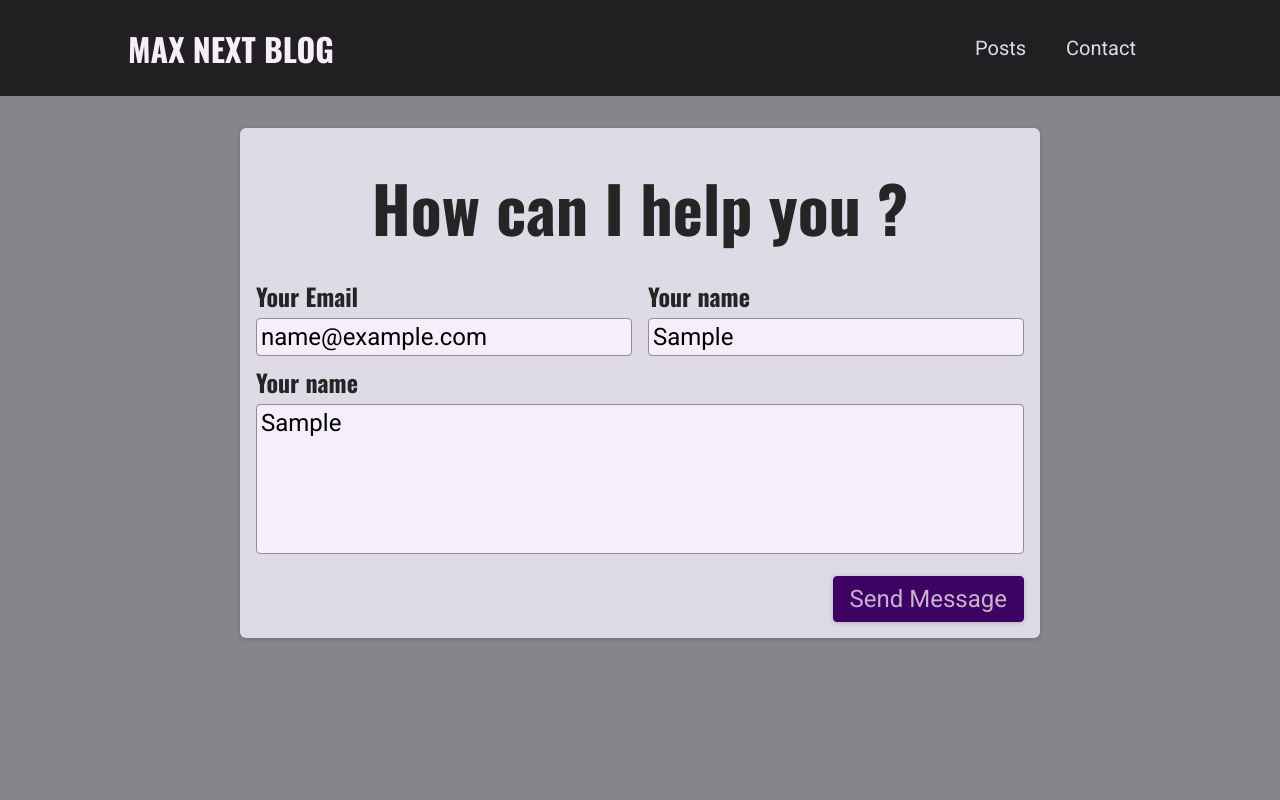
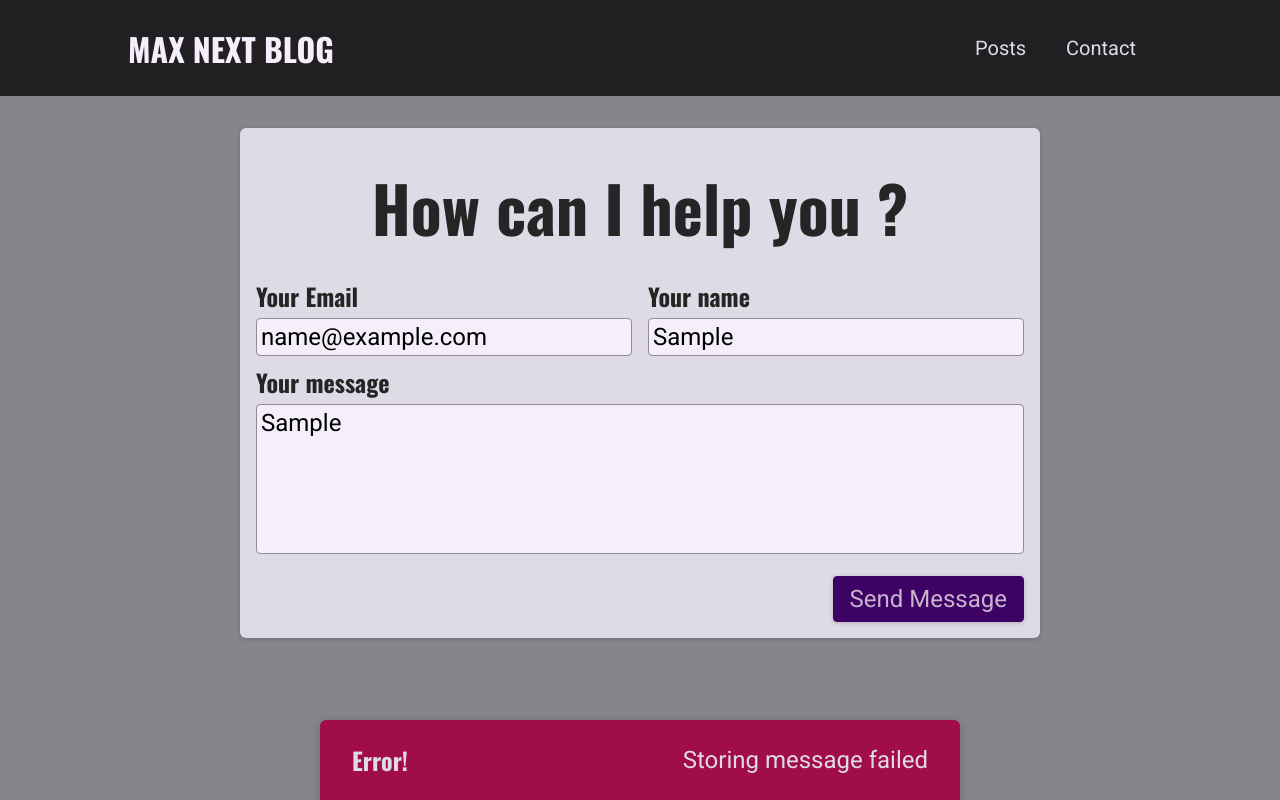
Before and after one commit to sanjaya1996/nextjs-blog, a Next.js app: page /contact in a window 1280 px wide. Both pictures are taken after typing "name@example.com", "Sample", "Sample" into the empty fields and a click on the button "Send Message". Built offline with nearby package versions, Linux system fonts and the light colour scheme; no server answers; the database is empty.

Commit message:
Adding UI feedback with Notification

```diff
--- a/components/contact/contact-form.js
+++ b/components/contact/contact-form.js
@@ -1,25 +1,82 @@
-import { useState } from 'react';
+import { useEffect, useState } from 'react';
 import classes from './contact-form.module.css';
+import Notification from '../ui/notification';
+
+async function sendContactData(contactDetails) {
+  const response = await fetch('/api/contact', {
+    method: 'POST',
+    body: JSON.stringify(contactDetails),
+    headers: {
+      'Content-Type': 'application/json',
+    },
+  });
+  const data = await response.json();
+  if (!response.ok) {
+    throw new Error(data.message || 'Something went wrong');
+  }
+}
 
 function ContactForm() {
   const [enteredEmail, setEnteredEmail] = useState('');
   const [enteredName, setEnteredName] = useState('');
   const [enteredMessage, setEnteredMessage] = useState('');
+  const [requestStatus, setRequestStatus] = useState(null);
+  const [requestError, setRequestError] = useState(null);
 
-  function sendMessageHandler(event) {
+  useEffect(() => {
+    if (requestStatus === 'success' || requestStatus === 'error') {
+      const timer = setTimeout(() => {
+        setRequestStatus(null);
+        setRequestError(null);
+      }, 3000);
+      return () => clearTimeout(timer);
+    }
+  }, [requestStatus]);
+
+  async function sendMessageHandler(event) {
     event.preventDefault();
 
-    fetch('/api/contact', {
-      method: 'POST',
-      body: JSON.stringify({
+    setRequestStatus('pending');
+
+    try {
+      await sendContactData({
         email: enteredEmail,
         name: enteredName,
         message: enteredMessage,
-      }),
-      headers: {
-        'Content-Type': 'application/json',
-      },
-    });
+      });
+      setRequestStatus('success');
+      setEnteredEmail('');
+      setEnteredName('');
+      setEnteredMessage('');
+    } catch (err) {
+      setRequestError(err.message);
+      setRequestStatus('error');
+    }
+  }
+
+  let notificationData;
+  if (requestStatus === 'pending') {
+    notificationData = {
+      status: 'pending',
+      title: 'Sending message...',
+      message: 'Your message is on its way!',
+    };
+  }
+
+  if (requestStatus === 'success') {
+    notificationData = {
+      status: 'success',
+      title: 'Success !',
+      message: 'Message sent successfully!',
+    };
+  }
+
+  if (requestStatus === 'error') {
+    notificationData = {
+      status: 'error',
+      title: 'Error!',
+      message: requestError,
+    };
   }
   return (
     <section className={classes.contact}>
@@ -48,7 +105,7 @@
           </div>
         </div>
         <div className={classes.control}>
-          <label htmlFor='message'>Your name</label>
+          <label htmlFor='message'>Your message</label>
           <textarea
             id='message'
             rows={5}
@@ -61,6 +118,13 @@
           <button>Send Message</button>
         </div>
       </form>
+      {notificationData && (
+        <Notification
+          status={notificationData.status}
+          title={notificationData.title}
+          message={notificationData.message}
+        />
+      )}
     </section>
   );
 }
--- /dev/null
+++ b/components/ui/notification.js
@@ -0,0 +1,28 @@
+import ReactDOM from 'react-dom';
+
+import classes from './notification.module.css';
+
+function Notification(props) {
+  const { title, message, status } = props;
+
+  let statusClasses = '';
+
+  if (status === 'success') {
+    statusClasses = classes.success;
+  }
+
+  if (status === 'error') {
+    statusClasses = classes.error;
+  }
+
+  const cssClasses = `${classes.notification} ${statusClasses}`;
+
+  return (
+    <div className={cssClasses}>
+      <h2>{title}</h2>
+      <p>{message}</p>
+    </div>
+  );
+}
+
+export default Notification;
--- /dev/null
+++ b/components/ui/notification.module.css
@@ -0,0 +1,43 @@
+.notification {
+  display: flex;
+  justify-content: space-between;
+  align-items: center;
+  color: var(--color-grey-100);
+  background-color: var(--color-grey-800);
+  padding: 0 var(--size-8);
+  box-shadow: 0 1px 8px rgba(0, 0, 0, 0.2);
+  position: fixed;
+  height: 5rem;
+  bottom: 0;
+  width: 100%;
+  left: 0;
+  border-top-right-radius: 0;
+  border-top-left-radius: 0;
+}
+
+.notification h2 {
+  font-size: var(--size-6);
+  margin: 0;
+}
+
+.notification p {
+  margin: 0;
+}
+
+.success {
+  background-color: var(--color-success-500);
+  color: var(--color-grey-800);
+}
+
+.error {
+  background-color: var(--color-error-500);
+}
+
+@media (min-width: 768px) {
+  .notification {
+    width: 40rem;
+    left: calc(50% - 20rem);
+    border-top-right-radius: 6px;
+    border-top-left-radius: 6px;
+  }
+}
```
